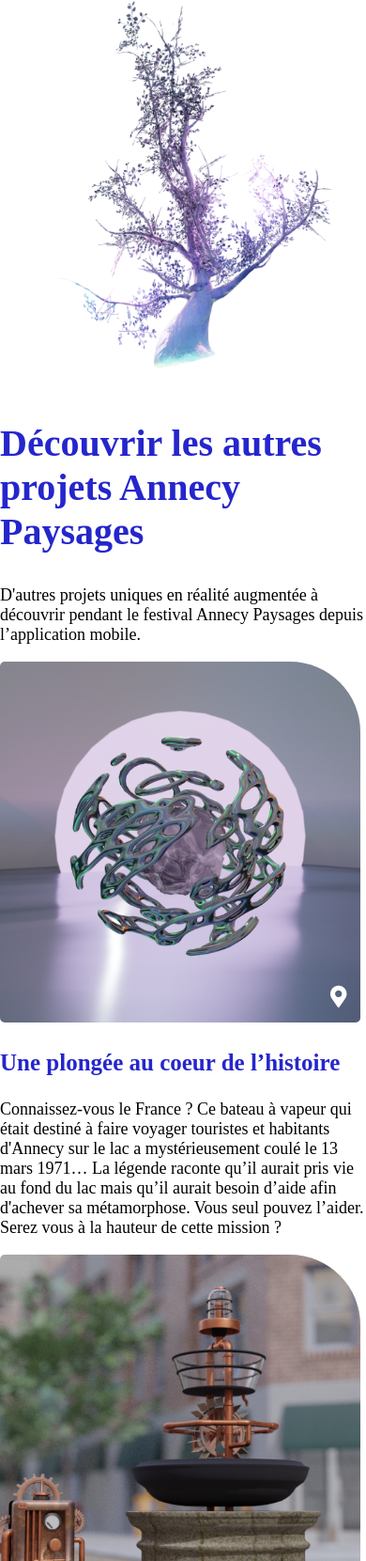
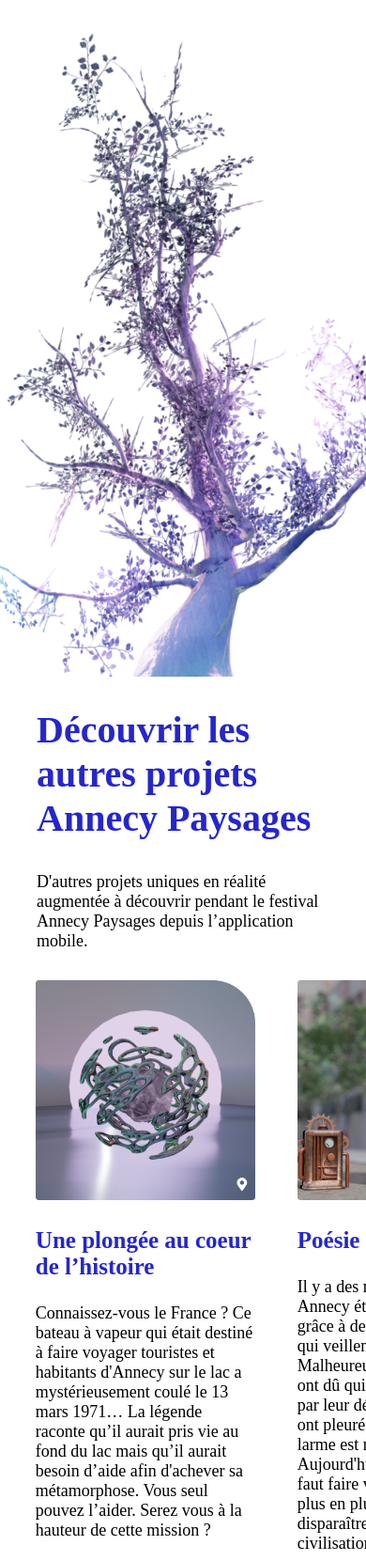
Before and after one commit to charlottedrb/gobelins_SoucheDeVie-landing, a plain HTML site: page index-anael.html in a window 390 px wide. Shown: the part 1715-3376 px from the top of the page at 94% size. Drawn offline with Linux system fonts and the light colour scheme.

Commit message:
new generated css

```diff
--- a/css/app.css
+++ b/css/app.css
@@ -178,30 +178,121 @@
   }
 }
 
+.about img {
+  position: absolute;
+  inset: auto -10% -10% auto;
+  height: 120vh;
+  min-width: 100%;
+  -o-object-fit: cover;
+     object-fit: cover;
+  z-index: -1;
+}
+
+@media (max-width: 1200px) {
+  .about img {
+    position: relative;
+    height: 100vh;
+    inset: 0;
+    margin-bottom: -85px;
+  }
+}
+
+.projects {
+  width: 60%;
+  margin: auto;
+}
+
+@media (max-width: 1200px) {
+  .projects {
+    width: 80%;
+  }
+}
+
+@media (max-width: 750px) {
+  .projects {
+    width: 80%;
+    overflow-x: visible;
+  }
+}
+
+.projects > p {
+  margin-bottom: 10%;
+}
+
+.projects-slider {
+  width: 100%;
+  -ms-overflow-style: none;
+  /* IE and Edge */
+  scrollbar-width: none;
+  /* Firefox */
+}
+
+.projects-slider::-webkit-scrollbar {
+  display: none;
+}
+
+@media (max-width: 750px) {
+  .projects-slider {
+    width: 101vw;
+    margin-left: -13%;
+    overflow-x: scroll;
+  }
+}
+
+.projects-all {
+  display: -webkit-box;
+  display: -ms-flexbox;
+  display: flex;
+  width: 100%;
+  gap: 45px;
+}
+
+@media (max-width: 750px) {
+  .projects-all {
+    width: -webkit-max-content;
+    width: -moz-max-content;
+    width: max-content;
+    padding: 0 10%;
+  }
+}
+
+.projects-all .project-element {
+  width: 100%;
+}
+
+@media (max-width: 750px) {
+  .projects-all .project-element {
+    width: 60vw;
+  }
+}
+
+.projects-all .project-element img {
+  width: 100%;
+}
+
 .team > .team-division > .team-member h3, .team > .team-division > .team-member p, .team > .team-division > .team-member a {
   margin: 0px;
 }
 
 .team > .team-division > .team-member h3 {
   font-family: "AbhayaLibre-ExtraBold";
-  color: #2526CC;
+  color: #2526cc;
 }
 
 .team > .team-division > .team-member p {
   font-family: "Poppins-Light";
-  color: #2526CC;
+  color: #2526cc;
 }
 
 .team > .team-division > .team-member a, .team > .team-division > .team-member a:visited {
   font-family: "Poppins-Light";
-  color: #DD68F6;
+  color: #dd68f6;
 }
 
 @media only screen and (max-width: 1080px) {
   .menu {
     display: none;
   }
-
   .team-section > .section-title {
     font-size: 28pt;
   }
@@ -212,11 +303,12 @@
   .team-section > .section-title, .team-section > .section-content {
     padding: 0 10% 0 10%;
   }
-
   .team {
     margin: 0 0 100px 0;
   }
   .team > .team-division > .team-member {
+    display: -webkit-box;
+    display: -ms-flexbox;
     display: flex;
     margin: 25px 0 0 0;
   }
@@ -228,7 +320,7 @@
     min-width: 20%;
     width: 20%;
     margin: 5px 10% 0 0;
-    background-color: #2526CC;
+    background-color: #2526cc;
   }
   .team > .team-division > .team-member h3 {
     font-size: 22pt;
@@ -240,6 +332,7 @@
     font-size: 17pt;
   }
 }
+
 @media only screen and (min-width: 1080px) {
   .team-section > .section-title {
     margin: 0;
@@ -254,14 +347,20 @@
   .team-section > .team {
     margin: 0 10% 0 10%;
   }
-
   .team {
+    display: -webkit-box;
+    display: -ms-flexbox;
     display: flex;
-    flex-direction: column;
+    -webkit-box-orient: vertical;
+    -webkit-box-direction: normal;
+        -ms-flex-direction: column;
+            flex-direction: column;
   }
   .team > .team-division {
+    display: -ms-grid;
     display: grid;
-    grid-template-columns: repeat(3, 1fr);
+    -ms-grid-columns: (1fr)[3];
+        grid-template-columns: repeat(3, 1fr);
     margin: 100px 0;
   }
   .team > .team-division > .team-member {
@@ -277,6 +376,7 @@
     font-size: 20pt;
   }
 }
+
 body {
   margin: 0;
 }
```
